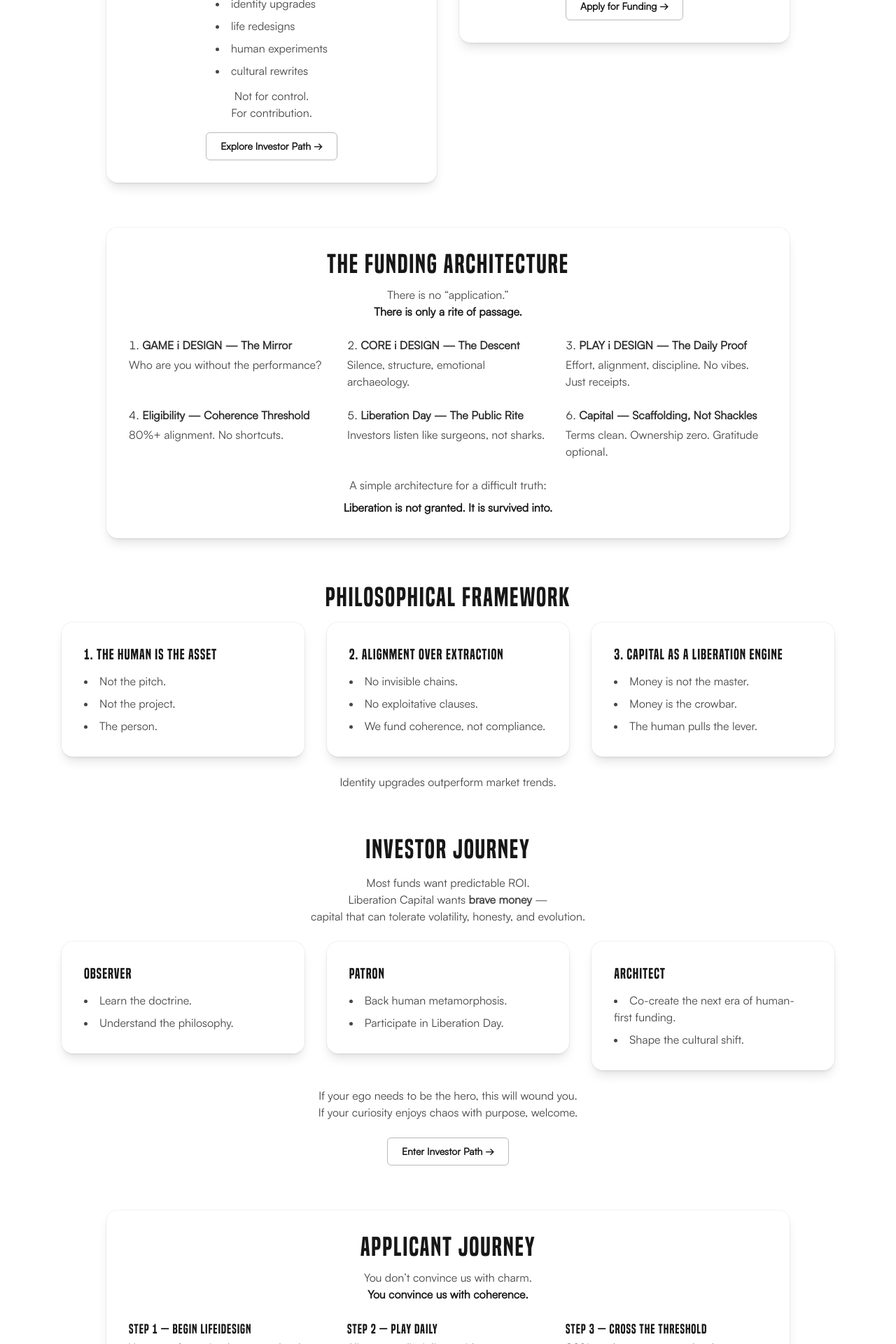
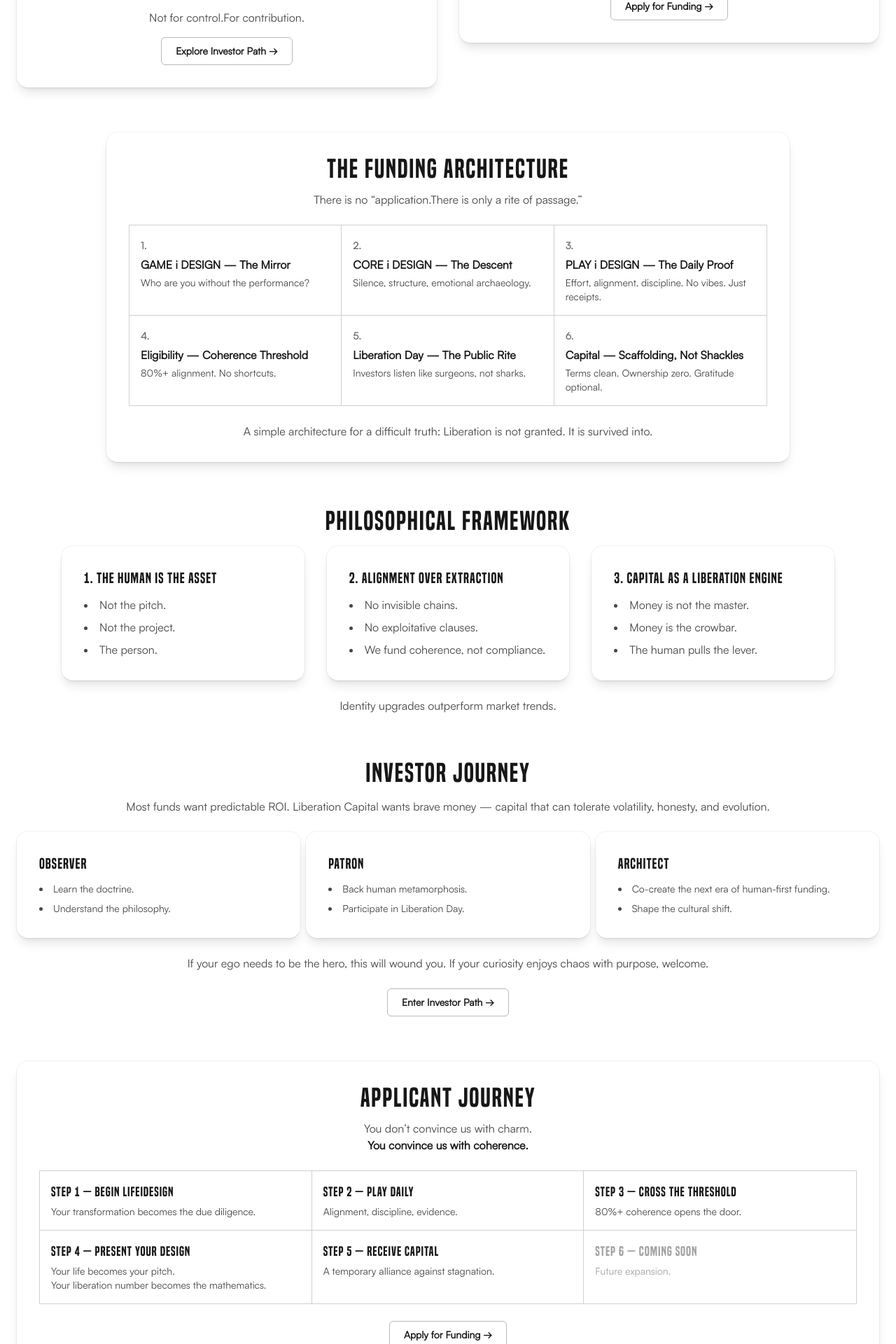
Before and after one commit to Kumar-Sushil0/Liberation-capital, a Next.js app: page / in a window 1280 px wide. Shown: the part 1820-3740 px from the top of the page at 70% size. Built offline with nearby package versions, Linux system fonts and the light colour scheme.

Commit message:
homepage done

```diff
--- a/src/app/page.tsx
+++ b/src/app/page.tsx
@@ -45,7 +45,7 @@ export default function Home() {
         </div>
       </div>
 
-      <div className="mx-auto w-full max-w-5xl px-6 py-8">
+      <div className="mx-auto w-full max-w-7xl px-6 py-8">
         <div className="mb-4 text-center">
           <h4 className="text-3xl sm:text-4xl font-serif font-semibold">The Two Paths</h4>
         </div>
@@ -54,16 +54,16 @@ export default function Home() {
             <h5 className="text-xl font-serif font-bold">For Investors</h5>
             <p className="mt-3 text-foreground/80">A path for those who’ve already won the conventional game</p>
             <p className="text-foreground/80">and now seek returns measured in courage, coherence, and culture.</p>
-            <p className="mt-3 text-foreground/80">Here you fund:</p>
-            <ul className="mt-3 text-foreground/80 space-y-2 list-disc list-inside inline-block text-left">
+            <p className="mt-3 text-foreground/80 underline">Here you fund:</p>
+            <ul className="mt-3 text-foreground/80 grid grid-cols-2 gap-x-4 gap-y-2 list-disc list-inside text-left max-w-md mx-auto">
               <li>transitions</li>
               <li>identity upgrades</li>
               <li>life redesigns</li>
               <li>human experiments</li>
               <li>cultural rewrites</li>
             </ul>
-            <p className="mt-3 text-foreground/80">Not for control.</p>
-            <p className="text-foreground/80">For contribution.</p>
+            <p className="mt-3 text-foreground/80">Not for control.For contribution.</p>
+
             <a
               href="/investor"
               className="mt-4 inline-flex h-10 px-5 items-center rounded-md border border-foreground/30 text-foreground text-sm font-semibold hover:bg-foreground/10 transition"
@@ -93,36 +93,44 @@ export default function Home() {
       <div className="mx-auto w-full max-w-5xl px-6 py-8">
         <div className="rounded-2xl bg-background shadow-lg ring-1 ring-black/5 p-8">
           <h4 className="text-3xl sm:text-4xl font-serif font-semibold text-center">The Funding Architecture</h4>
-          <p className="mt-3 text-foreground/80 text-center">There is no “application.”</p>
-          <p className="text-foreground font-semibold text-center">There is only a rite of passage.</p>
-          <ol className="mt-6 grid grid-cols-1 md:grid-cols-3 gap-6 text-foreground/90 list-decimal list-inside">
-            <li>
-              <span className="font-bold">GAME i DESIGN — The Mirror</span>
-              <p className="mt-1 text-foreground/80">Who are you without the performance?</p>
-            </li>
-            <li>
-              <span className="font-bold">CORE i DESIGN — The Descent</span>
-              <p className="mt-1 text-foreground/80">Silence, structure, emotional archaeology.</p>
-            </li>
-            <li>
-              <span className="font-bold">PLAY i DESIGN — The Daily Proof</span>
-              <p className="mt-1 text-foreground/80">Effort, alignment, discipline. No vibes. Just receipts.</p>
-            </li>
-            <li>
-              <span className="font-bold">Eligibility — Coherence Threshold</span>
-              <p className="mt-1 text-foreground/80">80%+ alignment. No shortcuts.</p>
-            </li>
-            <li>
-              <span className="font-bold">Liberation Day — The Public Rite</span>
-              <p className="mt-1 text-foreground/80">Investors listen like surgeons, not sharks.</p>
-            </li>
-            <li>
-              <span className="font-bold">Capital — Scaffolding, Not Shackles</span>
-              <p className="mt-1 text-foreground/80">Terms clean. Ownership zero. Gratitude optional.</p>
-            </li>
-          </ol>
-          <p className="mt-6 text-foreground/80 text-center">A simple architecture for a difficult truth:</p>
-          <p className="mt-2 text-foreground font-semibold text-center">Liberation is not granted. It is survived into.</p>
+          <p className="mt-3 text-foreground/80 text-center">There is no “application.There is only a rite of passage.”</p>
+
+          <div className="mt-6 border border-foreground/20">
+            <div className="grid grid-cols-1 md:grid-cols-3">
+              <div className="border-b md:border-b md:border-r border-foreground/20 p-4">
+                <span className="font-bold text-foreground/60 text-sm">1.</span>
+                <span className="font-bold block mt-1">GAME i DESIGN — The Mirror</span>
+                <p className="mt-1 text-sm text-foreground/80">Who are you without the performance?</p>
+              </div>
+              <div className="border-b md:border-b md:border-r border-foreground/20 p-4">
+                <span className="font-bold text-foreground/60 text-sm">2.</span>
+                <span className="font-bold block mt-1">CORE i DESIGN — The Descent</span>
+                <p className="mt-1 text-sm text-foreground/80">Silence, structure, emotional archaeology.</p>
+              </div>
+              <div className="border-b md:border-b border-foreground/20 p-4">
+                <span className="font-bold text-foreground/60 text-sm">3.</span>
+                <span className="font-bold block mt-1">PLAY i DESIGN — The Daily Proof</span>
+                <p className="mt-1 text-sm text-foreground/80">Effort, alignment, discipline. No vibes. Just receipts.</p>
+              </div>
+              <div className="border-b md:border-0 md:border-r border-foreground/20 p-4">
+                <span className="font-bold text-foreground/60 text-sm">4.</span>
+                <span className="font-bold block mt-1">Eligibility — Coherence Threshold</span>
+                <p className="mt-1 text-sm text-foreground/80">80%+ alignment. No shortcuts.</p>
+              </div>
+              <div className="border-b md:border-0 md:border-r border-foreground/20 p-4">
+                <span className="font-bold text-foreground/60 text-sm">5.</span>
+                <span className="font-bold block mt-1">Liberation Day — The Public Rite</span>
+                <p className="mt-1 text-sm text-foreground/80">Investors listen like surgeons, not sharks.</p>
+              </div>
+              <div className="p-4">
+                <span className="font-bold text-foreground/60 text-sm">6.</span>
+                <span className="font-bold block mt-1">Capital — Scaffolding, Not Shackles</span>
+                <p className="mt-1 text-sm text-foreground/80">Terms clean. Ownership zero. Gratitude optional.</p>
+              </div>
+            </div>
+          </div>
+          <p className="mt-6 text-foreground/80 text-center">A simple architecture for a difficult truth: Liberation is not granted. It is survived into.</p>
+
         </div>
       </div>
 
@@ -159,41 +167,40 @@ export default function Home() {
         <p className="mt-6 text-center text-foreground/80">Identity upgrades outperform market trends.</p>
       </div>
 
-      <div className="mx-auto w-full max-w-6xl px-6 py-8">
+      <div className="mx-auto w-full max-w-7xl px-6 py-8">
         <div className="mb-4 text-center">
           <h4 className="text-3xl sm:text-4xl font-serif font-semibold">Investor Journey</h4>
         </div>
         <div className="text-center">
-          <p className="text-foreground/80">Most funds want predictable ROI.</p>
-          <p className="text-foreground/80">Liberation Capital wants <span className="font-bold">brave money</span> —</p>
-          <p className="text-foreground/80">capital that can tolerate volatility, honesty, and evolution.</p>
+          <p className="text-foreground/80">Most funds want predictable ROI. Liberation Capital wants  brave money — capital that can tolerate volatility, honesty, and evolution.</p>
+
         </div>
-        <div className="mt-6 grid grid-cols-1 md:grid-cols-3 gap-8 items-start">
+        <div className="mt-6 grid grid-cols-1 md:grid-cols-3 gap-2 items-start">
           <div className="rounded-2xl bg-background shadow-lg ring-1 ring-black/5 p-8">
             <h5 className="text-xl font-serif font-bold">Observer</h5>
-            <ul className="mt-3 text-foreground/80 space-y-2 list-disc list-inside">
+            <ul className="mt-3 text-foreground/80 space-y-2 list-disc list-inside text-sm">
               <li>Learn the doctrine.</li>
               <li>Understand the philosophy.</li>
             </ul>
           </div>
           <div className="rounded-2xl bg-background shadow-lg ring-1 ring-black/5 p-8">
             <h5 className="text-xl font-serif font-bold">Patron</h5>
-            <ul className="mt-3 text-foreground/80 space-y-2 list-disc list-inside">
+            <ul className="mt-3 text-foreground/80 space-y-2 list-disc list-inside text-sm">
               <li>Back human metamorphosis.</li>
               <li>Participate in Liberation Day.</li>
             </ul>
           </div>
           <div className="rounded-2xl bg-background shadow-lg ring-1 ring-black/5 p-8">
             <h5 className="text-xl font-serif font-bold">Architect</h5>
-            <ul className="mt-3 text-foreground/80 space-y-2 list-disc list-inside">
+            <ul className="mt-3 text-foreground/80 space-y-2 list-disc list-inside text-sm">
               <li>Co-create the next era of human-first funding.</li>
               <li>Shape the cultural shift.</li>
             </ul>
           </div>
         </div>
         <div className="mt-6 text-center text-foreground/80">
-          <p>If your ego needs to be the hero, this will wound you.</p>
-          <p>If your curiosity enjoys chaos with purpose, welcome.</p>
+          <p>If your ego needs to be the hero, this will wound you. If your curiosity enjoys chaos with purpose, welcome.</p>
+
         </div>
         <div className="mt-6 flex justify-center">
           <a
@@ -205,32 +212,38 @@ export default function Home() {
         </div>
       </div>
 
-      <div className="mx-auto w-full max-w-5xl px-6 py-8">
+      <div className="mx-auto w-full max-w-7xl px-6 py-8">
         <div className="rounded-2xl bg-background shadow-lg ring-1 ring-black/5 p-8">
           <h4 className="text-3xl sm:text-4xl font-serif font-semibold text-center">Applicant Journey</h4>
           <p className="mt-3 text-foreground/80 text-center">You don’t convince us with charm.</p>
           <p className="text-foreground font-semibold text-center">You convince us with <span className="font-bold">coherence</span>.</p>
-          <div className="mt-6 grid grid-cols-1 md:grid-cols-3 gap-6">
-            <div>
+          <div className="mt-6 border border-foreground/20">
+            <div className="grid grid-cols-1 md:grid-cols-3">
+              <div className="border-b md:border-b md:border-r border-foreground/20 p-4">
                 <h6 className="text-lg font-serif font-bold">Step 1 — Begin LIFEiDESIGN</h6>
-              <p className="text-foreground/80">Your transformation becomes the due diligence.</p>
+                <p className="text-sm text-foreground/80 mt-1">Your transformation becomes the due diligence.</p>
               </div>
-            <div>
+              <div className="border-b md:border-b md:border-r border-foreground/20 p-4">
                 <h6 className="text-lg font-serif font-bold">Step 2 — Play Daily</h6>
-              <p className="text-foreground/80">Alignment, discipline, evidence.</p>
+                <p className="text-sm text-foreground/80 mt-1">Alignment, discipline, evidence.</p>
               </div>
-            <div>
+              <div className="border-b md:border-b border-foreground/20 p-4">
                 <h6 className="text-lg font-serif font-bold">Step 3 — Cross the Threshold</h6>
-              <p className="text-foreground/80">80%+ coherence opens the door.</p>
+                <p className="text-sm text-foreground/80 mt-1">80%+ coherence opens the door.</p>
               </div>
-            <div>
+              <div className="border-b md:border-0 md:border-r border-foreground/20 p-4">
                 <h6 className="text-lg font-serif font-bold">Step 4 — Present Your Design</h6>
-              <p className="text-foreground/80">Your life becomes your pitch.</p>
-              <p className="text-foreground/80">Your liberation number becomes the mathematics.</p>
+                <p className="text-sm text-foreground/80 mt-1">Your life becomes your pitch.</p>
+                <p className="text-sm text-foreground/80">Your liberation number becomes the mathematics.</p>
               </div>
-            <div>
+              <div className="border-b md:border-0 md:border-r border-foreground/20 p-4">
                 <h6 className="text-lg font-serif font-bold">Step 5 — Receive Capital</h6>
-              <p className="text-foreground/80">A temporary alliance against stagnation.</p>
+                <p className="text-sm text-foreground/80 mt-1">A temporary alliance against stagnation.</p>
+              </div>
+              <div className="p-4">
+                <h6 className="text-lg font-serif font-bold text-foreground/40">Step 6 — Coming Soon</h6>
+                <p className="text-sm text-foreground/40 mt-1">Future expansion.</p>
+              </div>
             </div>
           </div>
           <div className="mt-6 flex justify-center">
@@ -246,11 +259,10 @@ export default function Home() {
       <div className="mx-auto w-full max-w-5xl px-6 py-8">
         <div className="rounded-2xl bg-background shadow-lg ring-1 ring-black/5 p-8">
           <h4 className="text-3xl sm:text-4xl font-serif font-semibold text-center">THE EPiCENTRE BRIDGE</h4>
-          <p className="mt-3 text-foreground/80 text-center">Funding accelerates you.</p>
-          <p className="text-foreground font-semibold text-center">EPiCENTRE <span className="font-bold">refines</span> you.</p>
-          <p className="mt-4 text-foreground/80 text-center">A sanctuary built for:</p>
-          <div className="mt-3 text-center">
-            <ul className="text-foreground/80 grid grid-cols-1 md:grid-cols-2 gap-2 list-disc list-inside inline-block text-left">
+          <p className="mt-3 text-foreground/80 text-center">Funding accelerates you. EPiCENTRE refines you.</p>
+          <p className="mt-4 text-foreground/80 text-center underline">A sanctuary built for:</p>
+          <div className="mt-3 flex justify-center">
+            <ul className="text-foreground/80 grid grid-cols-2 gap-x-6 gap-y-2 list-disc list-inside w-fit">
               <li>psychological reconstruction</li>
               <li>monastic clarity</li>
               <li>creative rebellion</li>
@@ -265,6 +277,7 @@ export default function Home() {
         <div className="rounded-2xl bg-background shadow-lg ring-1 ring-black/5 p-8">
           <h4 className="text-3xl sm:text-4xl font-serif font-semibold text-center">Final Threshold</h4>
           <p className="mt-3 text-foreground/80 text-center">There are only two ways to step into this philosophy:</p>
+          <br/>
           <div className="mt-3 flex items-center justify-center gap-4">
             <a
               href="/investor"
@@ -280,6 +293,7 @@ export default function Home() {
               Apply for Funding
             </a>
           </div>
+          <br/>
           <div className="mt-4 grid grid-cols-1 md:grid-cols-3 gap-4 text-center">
             <p className="text-foreground/80">Choose with intention.</p>
             <p className="text-foreground/80">Choose with honesty.</p>
```
Lines whose indentation alone changed are shown as unchanged.
